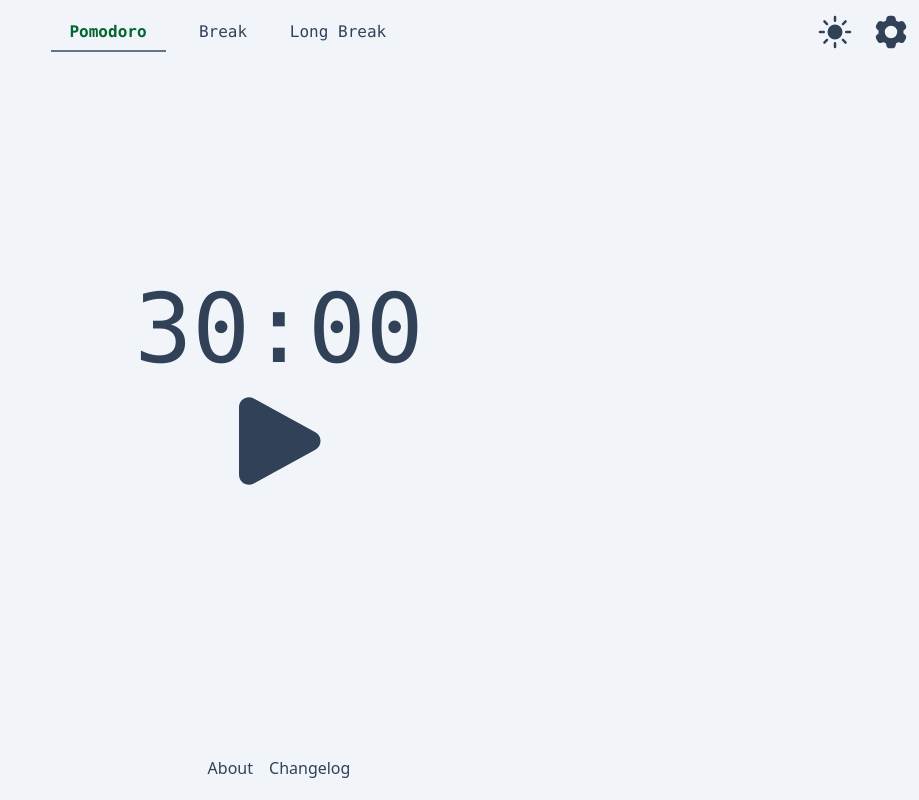
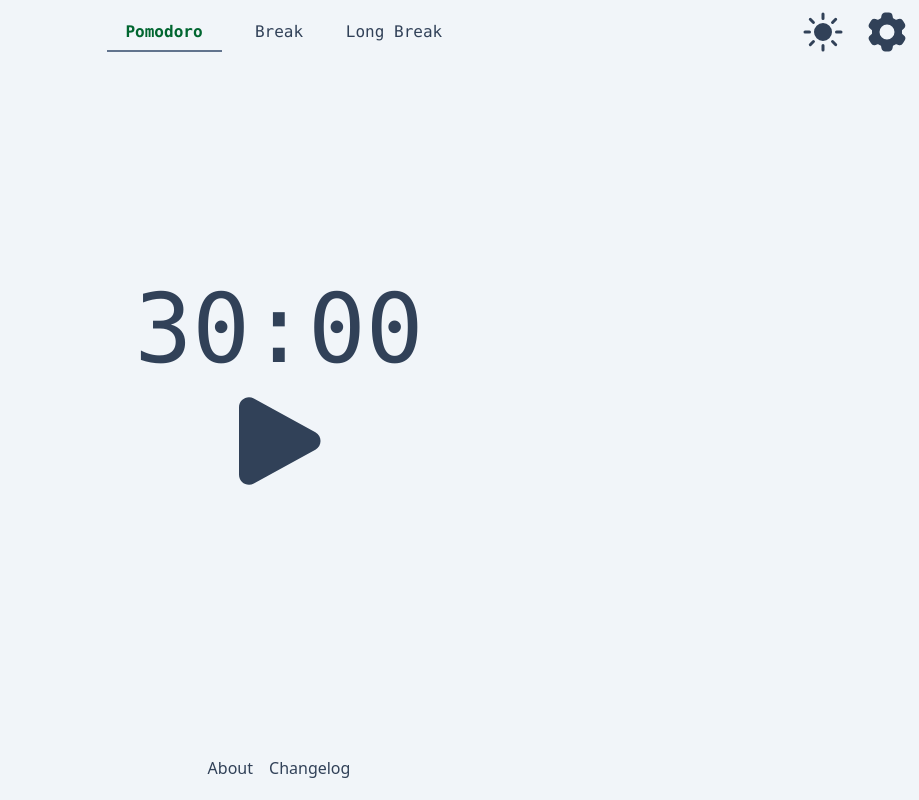
Before and after one commit to pyroxenestudio/pomodoro, a React (Vite) app: page / in a window 1280 px wide. Shown: the whole page, without its empty margins (361-1280 px from the left). Built offline with nearby package versions, Linux system fonts and the light colour scheme.

Commit message:
- FIX: landscape mode now the mode-button is in the middle - IMPROVE: how the height is set for the navbar an its childrens

```diff
--- a/src/components/color-scheme.tsx
+++ b/src/components/color-scheme.tsx
@@ -45,8 +45,8 @@ export function ColorScheme() {
 
   return (
     <>
-      {colorScheme === COLORSCHEME.dark ? <button className={styleTheme.padding.normal} onClick={() => changeColorScheme(COLORSCHEME.light)}><MoonIcon className='size-10'/></button> : null}
-      {colorScheme === COLORSCHEME.light ? <button className={styleTheme.padding.normal} onClick={() => changeColorScheme(COLORSCHEME.dark)}><SunIcon className='size-10'/></button> : null}
+      {colorScheme === COLORSCHEME.dark ? <button className={styleTheme.padding.normal} onClick={() => changeColorScheme(COLORSCHEME.light)}><MoonIcon className='h-full'/></button> : null}
+      {colorScheme === COLORSCHEME.light ? <button className={styleTheme.padding.normal} onClick={() => changeColorScheme(COLORSCHEME.dark)}><SunIcon className='h-full'/></button> : null}
       {/* {colorScheme === COLORSCHEME.auto ? (
         <button onClick={changeColorScheme} className='flex relative size-12 justify-center items-center'>
           <SunIcon className='size-6 absolute right-1 top-1'/>
--- a/src/components/groups/navbar.tsx
+++ b/src/components/groups/navbar.tsx
@@ -14,13 +14,13 @@ export function NavBar() {
   const settings = useContext(SettingsContext)!;
   return (
     <>
-      <div id='navbar' className='min-h-16 flex flex-col landscape:flex-row'>
-        <div className="flex justify-end landscape:order-1">
+      <div id='navbar' className='min-h-16 flex flex-col relative'>
+        <div className="flex justify-end h-16 landscape:absolute landscape:right-0">
           <ColorScheme />
           <Modal
             buttonStyles="p-2"
             title='Settings'
-            icon={<Cog6ToothIcon className='size-10'/>}
+            icon={<Cog6ToothIcon className='h-full'/>}
             hasCallback
             canOpenModal={!settings.isRunning}>
             <AppSettings />
```
